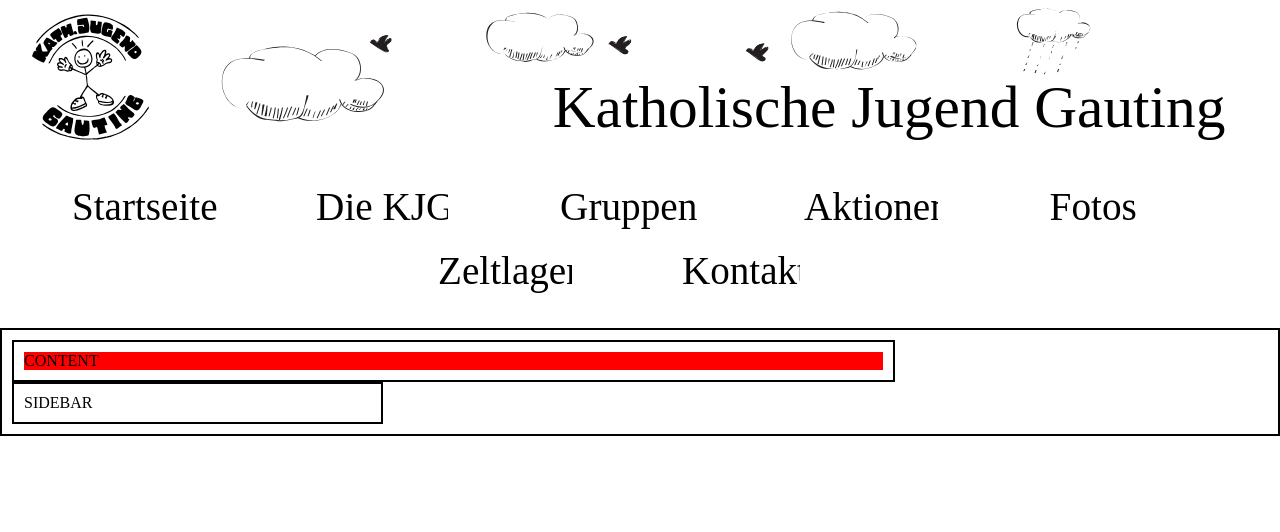
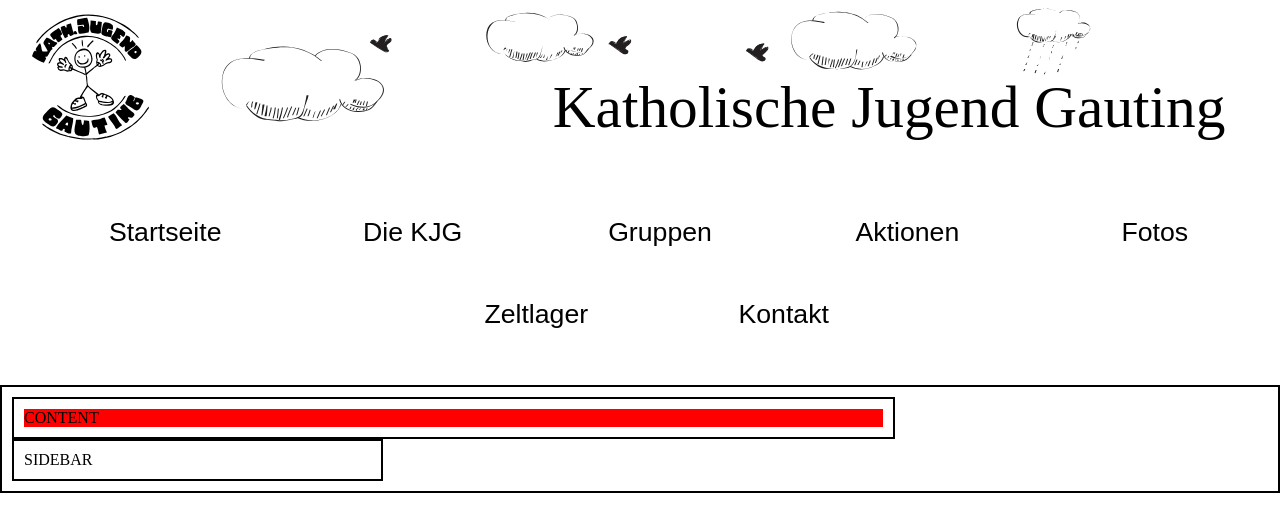
Before and after one commit to lappalal/miniwecker, a PHP site: page / in a window 1280 px wide. Shown: the top 532 px of the page. Run offline with PHP 8.4, Linux system fonts and the light colour scheme.

Commit message:
reworked menu
menu can now take dynamic content. if i ever come to the point of having dynamic content...

```diff
--- a/index.html
+++ b/index.html
@@ -16,13 +16,13 @@
     <nav>
       <!--<img src="img/dummy.jpg" alt="dummy" class="featured-image">-->
       <ul>
-        <li><a href="#" id="startseite"><span>Startseite</span></a></li>
-        <li><a href="#" id="diekjg"><span>Die KJG</span></a></li>
-        <li><a href="#" id="gruppen"><span>Gruppen</span></a></li>
-        <li><a href="#" id="aktionen"><span>Aktionen</span></a></li>
-        <li><a href="#" id="fotos"><span>Fotos</span></a></li>
-        <li><a href="#" id="zeltlager"><span>Zeltlager</span></a></li>
-        <li><a href="#" id="kontakt"><span>Kontakt</span></a></li>
+        <li><a href="#" id="startseite">Startseite</a></li>
+        <li><a href="#" id="diekjg">Die KJG</a></li>
+        <li><a href="#" id="gruppen">Gruppen</a></li>
+        <li><a href="#" id="aktionen">Aktionen</a></li>
+        <li><a href="#" id="fotos">Fotos</a></li>
+        <li><a href="#" id="zeltlager">Zeltlager</a></li>
+        <li><a href="#" id="kontakt">Kontakt</a></li>
       </ul>
     </nav>
 
--- a/style.css
+++ b/style.css
@@ -14,70 +14,46 @@ nav {
   width: 100vw; }
   nav ul {
     list-style: none;
-    text-align: center; }
+    text-align: center;
+    font-family: 'Indie Flower', sans-serif;
+    font-size: 20pt; }
     nav ul li {
-      line-height: 50px;
-      height: 50px;
+      line-height: 65px;
+      height: 65px;
       padding: 5px 20px;
       display: inline-block;
       overflow-x: hidden; }
       nav ul li a {
         width: 200px;
-        height: 50px;
+        height: 65px;
         display: block;
+        text-decoration: none;
+        color: black;
         background-repeat: no-repeat;
         background-size: 200px;
         cursor: pointer !important; }
-        nav ul li a#startseite {
-          background-image: url("img/menu/startseite.svg");
-          background-size: contain;
-          cursor: pointer !important; }
         nav ul li a#startseite:hover {
           background-image: url("img/menu/startseiteHover.svg");
-            background-size: contain;
-            cursor: pointer !important; }
-        nav ul li a#diekjg {
-          background-image: url("img/menu/dieKJG.svg");
           background-size: contain;
           cursor: pointer !important; }
         nav ul li a#diekjg:hover {
           background-image: url("img/menu/dieKJGHover.svg");
           background-size: contain;
           cursor: pointer !important; }
-        nav ul li a#gruppen {
-          background-image: url("img/menu/gruppen.svg");
-          background-size: contain;
-          cursor: pointer !important; }
         nav ul li a#gruppen:hover {
           background-image: url("img/menu/gruppenHover.svg");
-            background-size: contain;
-            cursor: pointer !important; }
-        nav ul li a#aktionen {
-          background-image: url("img/menu/aktionen.svg");
           background-size: contain;
           cursor: pointer !important; }
         nav ul li a#aktionen:hover {
           background-image: url("img/menu/aktionenHover.svg");
           background-size: contain;
           cursor: pointer !important; }
-        nav ul li a#fotos {
-          background-image: url("img/menu/fotos.svg");
-          background-size: contain;
-          cursor: pointer !important; }
         nav ul li a#fotos:hover {
           background-image: url("img/menu/fotosHover.svg");
           background-size: contain;
           cursor: pointer !important; }
-        nav ul li a#zeltlager {
-          background-image: url("img/menu/zeltlager.svg");
-          background-size: contain;
-          cursor: pointer !important; }
         nav ul li a#zeltlager:hover {
           background-image: url("img/menu/zeltlagerHover.svg");
-            background-size: contain;
-            cursor: pointer !important; }
-        nav ul li a#kontakt {
-          background-image: url("img/menu/kontakt.svg");
           background-size: contain;
           cursor: pointer !important; }
         nav ul li a#kontakt:hover {
--- a/style.scss
+++ b/style.scss
@@ -18,26 +18,27 @@ nav {
   ul {
     list-style: none;
     text-align: center;
+    font-family: 'Indie Flower', sans-serif;
+    font-size: 20pt;
 
     li {
-      line-height: 50px;
-      height: 50px;
+      line-height: 65px;
+      height: 65px;
       padding: 5px 20px;
       display: inline-block;
       overflow-x: hidden;
 
       a {
         width: 200px;
-        height: 50px;
+        height: 65px;
         display: block;
+        text-decoration: none;
+        color: black;
         background-repeat: no-repeat;
         background-size: 200px;
         cursor: pointer !important;
 
         &#startseite {
-          background-image: url('img/menu/startseite.svg');
-          background-size: contain;
-          cursor: pointer !important;
           &:hover {
             background-image: url('img/menu/startseiteHover.svg');
             background-size: contain;
@@ -46,9 +47,6 @@ nav {
         }
 
         &#diekjg {
-          background-image: url('img/menu/dieKJG.svg');
-          background-size: contain;
-          cursor: pointer !important;
           &:hover {
             background-image: url('img/menu/dieKJGHover.svg');
             background-size: contain;
@@ -57,9 +55,6 @@ nav {
         }
 
         &#gruppen {
-          background-image: url('img/menu/gruppen.svg');
-          background-size: contain;
-          cursor: pointer !important;
           &:hover {
             background-image: url('img/menu/gruppenHover.svg');
             background-size: contain;
@@ -68,9 +63,6 @@ nav {
         }
 
         &#aktionen {
-          background-image: url('img/menu/aktionen.svg');
-          background-size: contain;
-          cursor: pointer !important;
           &:hover {
             background-image: url('img/menu/aktionenHover.svg');
             background-size: contain;
@@ -79,9 +71,6 @@ nav {
         }
 
         &#fotos {
-          background-image: url('img/menu/fotos.svg');
-          background-size: contain;
-          cursor: pointer !important;
           &:hover {
             background-image: url('img/menu/fotosHover.svg');
             background-size: contain;
@@ -90,9 +79,6 @@ nav {
         }
 
         &#zeltlager {
-          background-image: url('img/menu/zeltlager.svg');
-          background-size: contain;
-          cursor: pointer !important;
           &:hover {
             background-image: url('img/menu/zeltlagerHover.svg');
             background-size: contain;
@@ -101,9 +87,6 @@ nav {
         }
 
         &#kontakt {
-          background-image: url('img/menu/kontakt.svg');
-          background-size: contain;
-          cursor: pointer !important;
           &:hover {
             background-image: url('img/menu/kontaktHover.svg');
             background-size: contain;
```
Also changed, not shown: img/menu/aktionen.svg (deleted), img/menu/aktionenHover.svg, img/menu/dieKJG.svg (deleted), img/menu/dieKJGHover.svg, img/menu/fotos.svg (deleted), img/menu/fotosHover.svg, img/menu/gruppen.svg (deleted), img/menu/gruppenHover.svg, img/menu/kontakt.svg (deleted), img/menu/kontaktHover.svg, img/menu/startseite.svg (deleted), img/menu/startseiteHover.svg, img/menu/zeltlager.svg (deleted), img/menu/zeltlagerHover.svg, 1 other file. Lines whose indentation alone changed are shown as unchanged.
